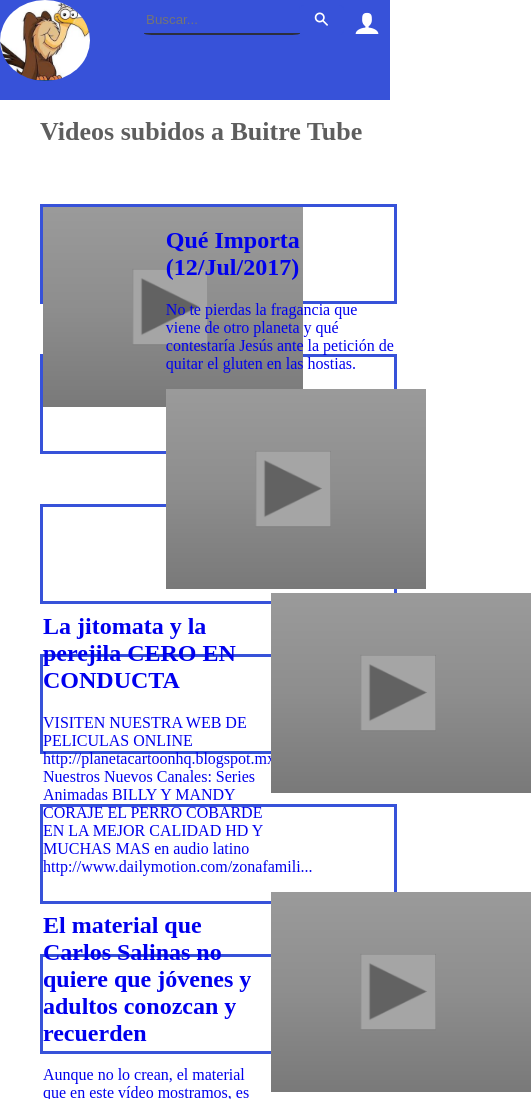
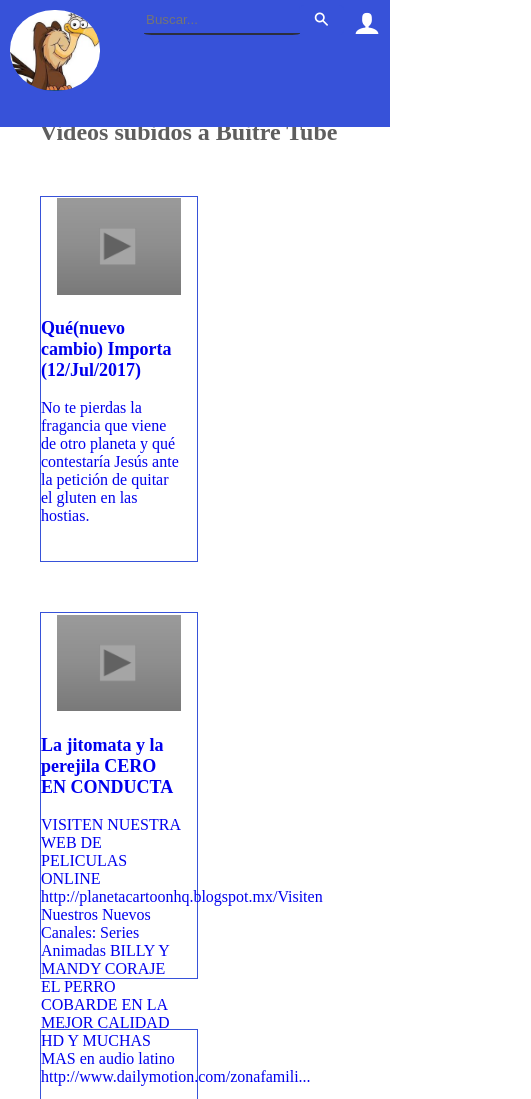
Before and after one commit to erikfajardo/proyecto, a plain HTML site: page index.html in a window 390 px wide. Shown: the top 1099 px of the page, 531 px wide, since content can reach past the window. Drawn offline with Linux system fonts and the light colour scheme; some packages are replaced by stand-ins of ours; a script that the page names is missing; files whose address does not match are found by name.

Commit message:
mejoras de contentenido

```diff
--- a/css/style.css
+++ b/css/style.css
@@ -30,7 +30,7 @@
   float: left;
   width: 100%;
   height: 13%;
-  max-height: 100PX;
+  max-height: 190px;
   min-height: 78px;
   background-color: #3752D9;
   position: fixed;
@@ -85,14 +85,13 @@
 }
 /*CONTENIDO */
 .contenido{
-  margin-top: 100px;
+  margin-top: 99px;
   margin-left: 40px;
   margin-right: 40px;
 }
 .tituloContenido{
   color: #5E5E5E;
-  background-color: #FFF;
-  position: fixed;
+  position: inherit;
 }
 .videosContenido{
   width: 60%;
@@ -195,25 +194,30 @@
     margin: 0;
 
   }
+  /*----panel del sistema----*/
+  .panel {
+
+      top: 0;
+      padding: 0;
+      float: left;
+      width: 100%;
+      height: 15%;
+      background-color: #3752D9;
+      position: fixed;
+
+  }
   /*header*/
   .logoPanel{
     display: none;
   }
   .logoPanelbuitre{
-    border-radius: 50%;
+    border-radius: 49%;
     display: block;
     width: 90px;
     height: auto;
+    margin: 10px 0 0 10px;
   }
-  .panel{
-    top: 0;
-    padding: 0;
-    float: left;
-    width: 100%;
-    height: 10%;
-    background-color: #3752D9;
-    position: fixed;
-  }
+
   .buscardorPanel {
     border: none;
     border-bottom: 2px solid #2c2c2ce6;
@@ -246,10 +250,10 @@
     float: right;
     margin: 0px;
     color: #FFF;
-    -webkit-transition: all 0.2s ease;
-    -moz-transition: all 0.2s ease;
-    -o-transition: all 0.2s ease;
-    transition: all 0.2s ease;
+    -webkit-transition: all 0.4s ease;
+    -moz-transition: all 0.4s ease;
+    -o-transition: all 0.4s ease;
+    transition: all 0.4s ease;
 }
   .botonBuscar {
 
@@ -338,31 +342,29 @@
 }
   /*contenido*/
   .videosContenido {
-
+      width: 40%;
+      height: 45%;
+      margin-top: 50px;
+      border: 1px solid #3752D9;
+      text-decoration: none;
+  }
+  .videoC {
+    float: left;
+      width: 79%;
+      height: auto;
+      margin: 1% 10.5%;
+}
+.playContenido {
+    width: 100%;
+    height: auto;
+}
+h3{
+  font-size: 18px;
+}
+.descripcionC {
+    float: left;
     width: 90%;
-    height: 94px;
-    margin-top: 50px;
-    border: 3px solid #3752D9;
-    text-decoration: none;
+    height: auto;
+}
 
 }
-.tituloContenido {
-
-    color: #5E5E5E;
-    background-color: #FFF;
-    position: fixed;
-    font-size: 13px;
-
-}
-.panel {
-
-    top: 0;
-    padding: 0;
-    float: left;
-    width: 100%;
-    height: 21%;
-    background-color: #3752D9;
-    position: fixed;
-
-}
-}
--- a/modulos/inicio/index.html
+++ b/modulos/inicio/index.html
@@ -1,14 +1,13 @@
 <div class="tituloContenido">
-  <h1>Videos subidos a Buitre Tube</h1>
-</div><br><br><br>
-
+  <h2>Videos subidos a Buitre Tube</h2>
+</div>
 <a href="#" id="irVideo">
   <div class="videosContenido">
     <div class="videoC">
       <img src="images/play.png" alt="" class="playContenido">
     </div>
     <div class="descripcionC">
-      <h2>Qué Importa (12/Jul/2017)</h2>
+      <h3>Qué(nuevo cambio) Importa (12/Jul/2017)</h3>
       <p>No te pierdas la fragancia que viene de otro planeta y qué contestaría
         Jesús ante la petición de quitar el gluten en las hostias.</p>
     </div>
@@ -21,7 +20,7 @@
       <img src="images/play.png" alt="" class="playContenido">
     </div>
     <div class="descripcionC">
-      <h2>La jitomata y la perejila CERO EN CONDUCTA</h2>
+      <h3>La jitomata y la perejila CERO EN CONDUCTA</h3>
       <p>VISITEN NUESTRA WEB DE PELICULAS ONLINE  http://planetacartoonhq.blogspot.mx/Visiten
         Nuestros Nuevos Canales: Series Animadas  BILLY Y MANDY CORAJE EL PERRO COBARDE EN LA MEJOR
         CALIDAD HD Y MUCHAS MAS en audio latino  http://www.dailymotion.com/zonafamili...</p>
@@ -35,7 +34,7 @@
       <img src="images/play.png" alt="" class="playContenido">
     </div>
     <div class="descripcionC">
-      <h2>El material que Carlos Salinas no quiere que jóvenes y adultos conozcan y recuerden</h2>
+      <h3>El material que Carlos Salinas no quiere que jóvenes y adultos conozcan y recuerden</h3>
       <p>Aunque no lo crean, el material que en este vídeo mostramos, es uno de tantos hechos
         históricos que Carlos Salinas de Gortari, manipulador principal del PRI, no quiere que
         los niños y jóvenes mexicanos conozcan y no quiere que los adultos mexicanos lo sigamos
@@ -50,7 +49,7 @@
       <img src="images/play.png" alt="" class="playContenido">
     </div>
     <div class="descripcionC">
-      <h2>Qué Importa (12/Jul/2017)</h2>
+      <h3>Qué Importa (12/Jul/2017)</h3>
       <p>No te pierdas la fragancia que viene de otro planeta y qué contestaría
         Jesús ante la petición de quitar el gluten en las hostias.</p>
     </div>
@@ -63,7 +62,7 @@
       <img src="images/play.png" alt="" class="playContenido">
     </div>
     <div class="descripcionC">
-      <h2>Qué Importa (12/Jul/2017)</h2>
+      <h3>Qué Importa (12/Jul/2017)</h3>
       <p>No te pierdas la fragancia que viene de otro planeta y qué contestaría
         Jesús ante la petición de quitar el gluten en las hostias.</p>
     </div>
@@ -76,7 +75,7 @@
       <img src="images/play.png" alt="" class="playContenido">
     </div>
     <div class="descripcionC">
-      <h2>Qué Importa (12/Jul/2017)</h2>
+      <h3>Qué Importa (12/Jul/2017)</h3>
       <p>No te pierdas la fragancia que viene de otro planeta y qué contestaría
         Jesús ante la petición de quitar el gluten en las hostias.</p>
     </div>
```
